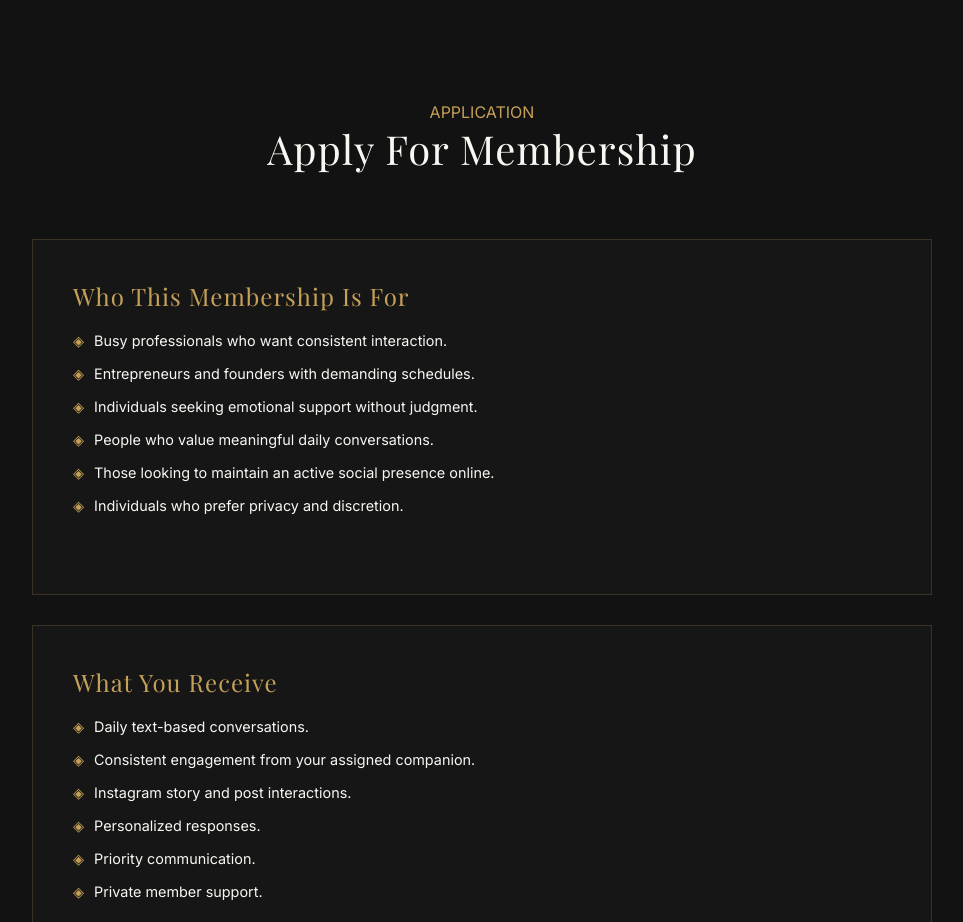
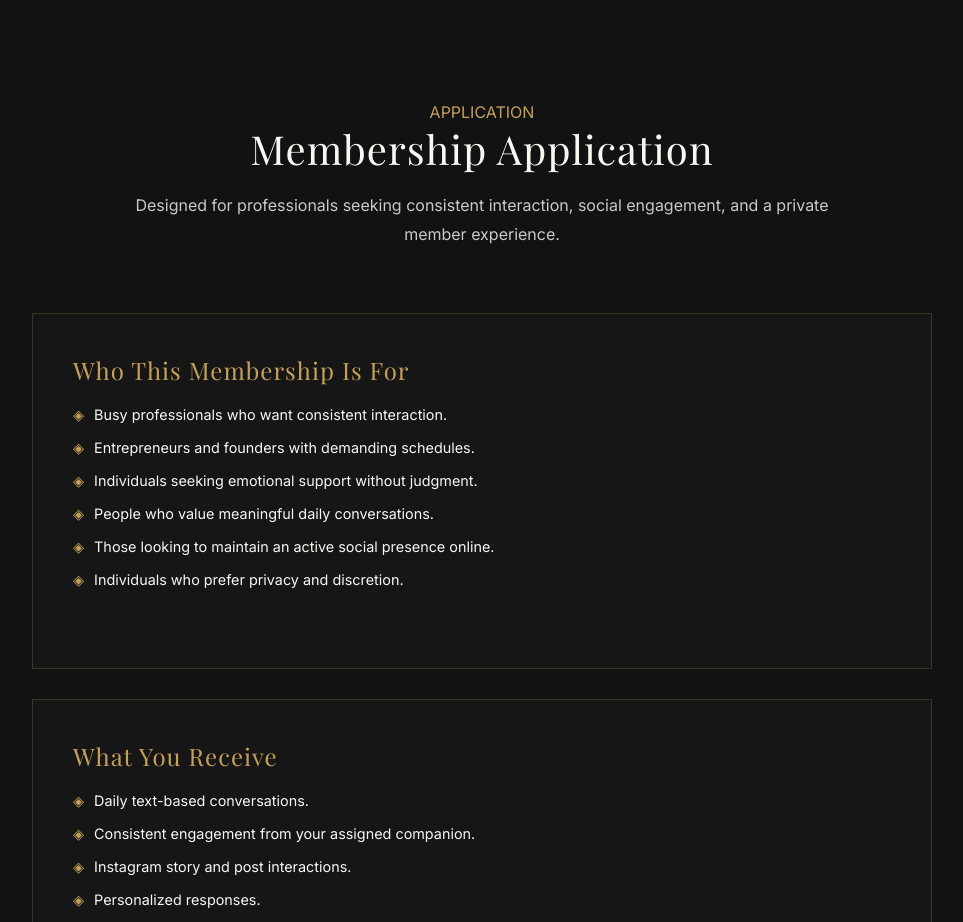
Before and after one commit to roshanamancha17/THE-ELITE-COMPANION-CLUB, a plain HTML site: page index.html in a window 1280 px wide. Shown: the part 2840-3762 px from the top of the page, without its empty margins (158-1121 px from the left). Drawn offline with nearby package versions, Linux system fonts and the light colour scheme; a web font is replaced by a local one.

Commit message:
Small Changes

```diff
--- a/index.html
+++ b/index.html
@@ -476,7 +476,19 @@ Limited companion slots available.</p>
 
         <div class="section-title">
         <span class="gold-text">APPLICATION</span>
-        <h2>Apply For Membership</h2>
+        <h2>Membership Application</h2>
+
+        <p style="
+        max-width:700px;
+        margin:auto;
+        margin-top:15px;
+        line-height:1.8;
+        opacity:.8;">
+
+        Designed for professionals seeking consistent interaction,
+        social engagement, and a private member experience.
+
+        </p>
     </div>
 
     <!-- WHO THIS IS FOR -->
```
